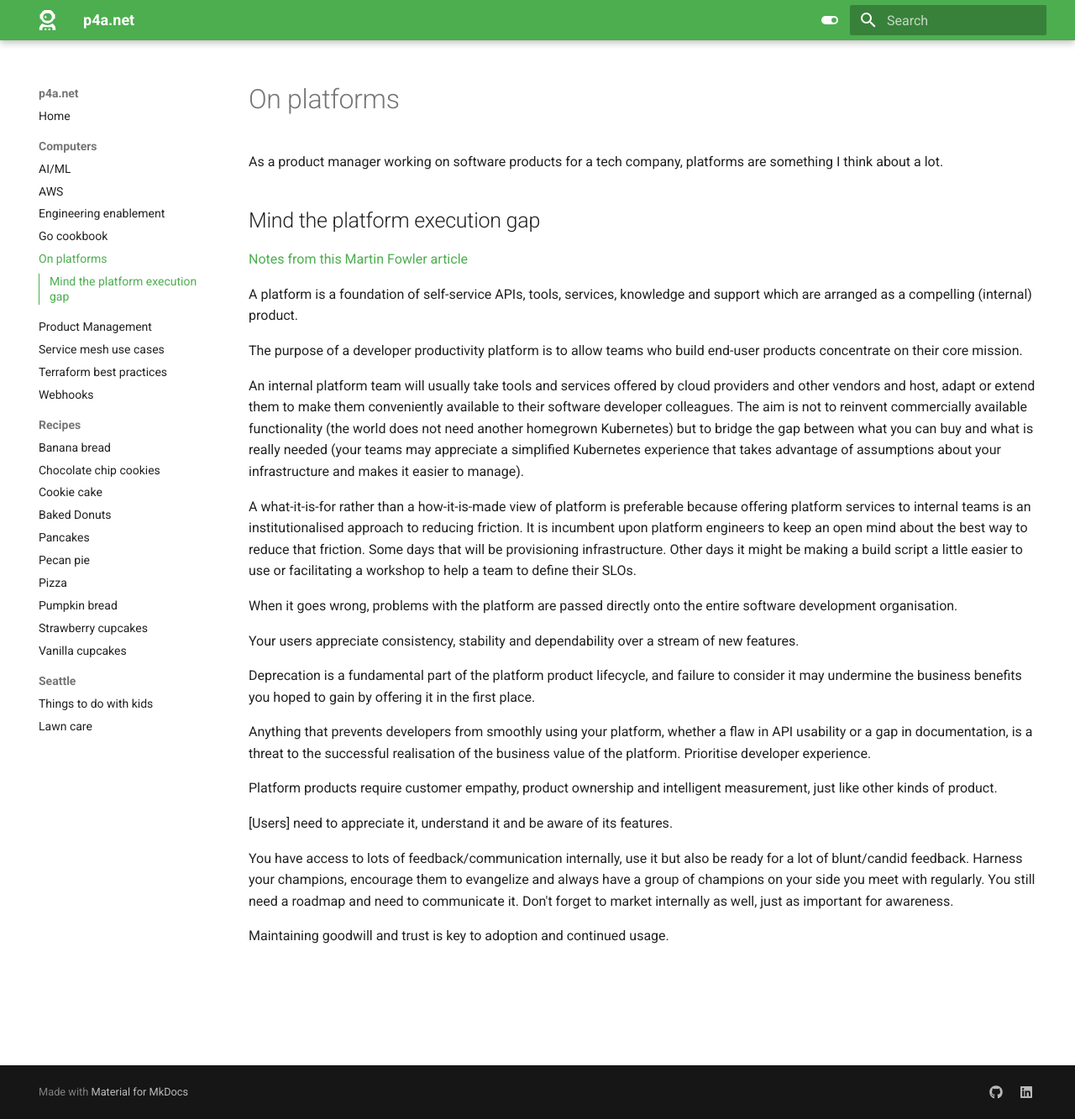
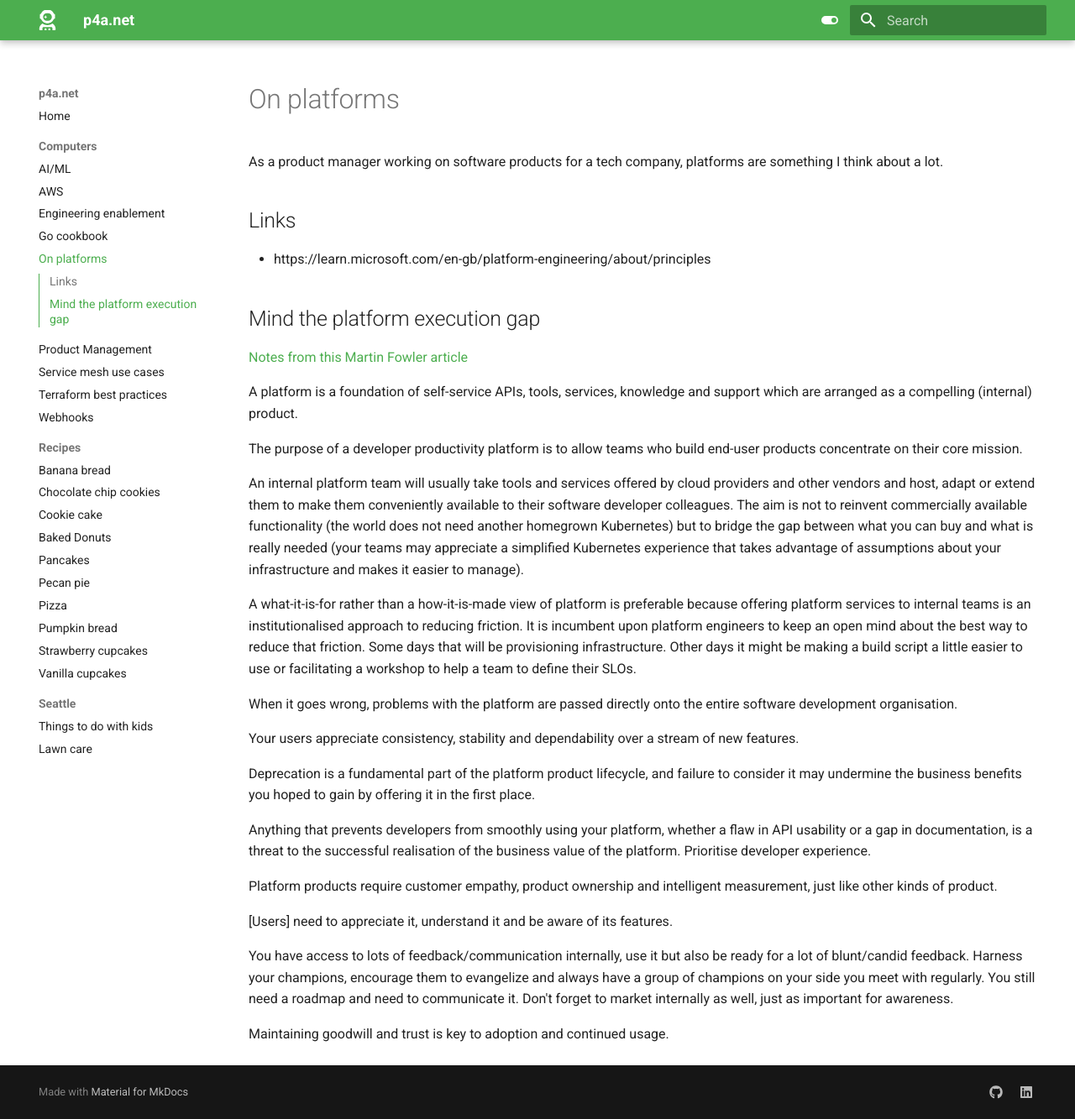
Before and after one commit to seajoshc/p4adotnet, an MkDocs documentation site: the page built from docs/computers/platforms.md, in a window 1280 px wide and 1333 px high. Shown: the whole window at 84% size. Built offline with MkDocs 1.6.1 and Material for MkDocs 9.7.7, drawn with Linux system fonts in a browser that asks for light colours.

Commit message:
Update platforms.md

```diff
--- a/docs/computers/platforms.md
+++ b/docs/computers/platforms.md
@@ -1,6 +1,9 @@
 # On platforms
 
 As a product manager working on software products for a tech company, platforms are something I think about a lot.
+
+## Links
+- https://learn.microsoft.com/en-gb/platform-engineering/about/principles
 
 ## Mind the platform execution gap
 
```
